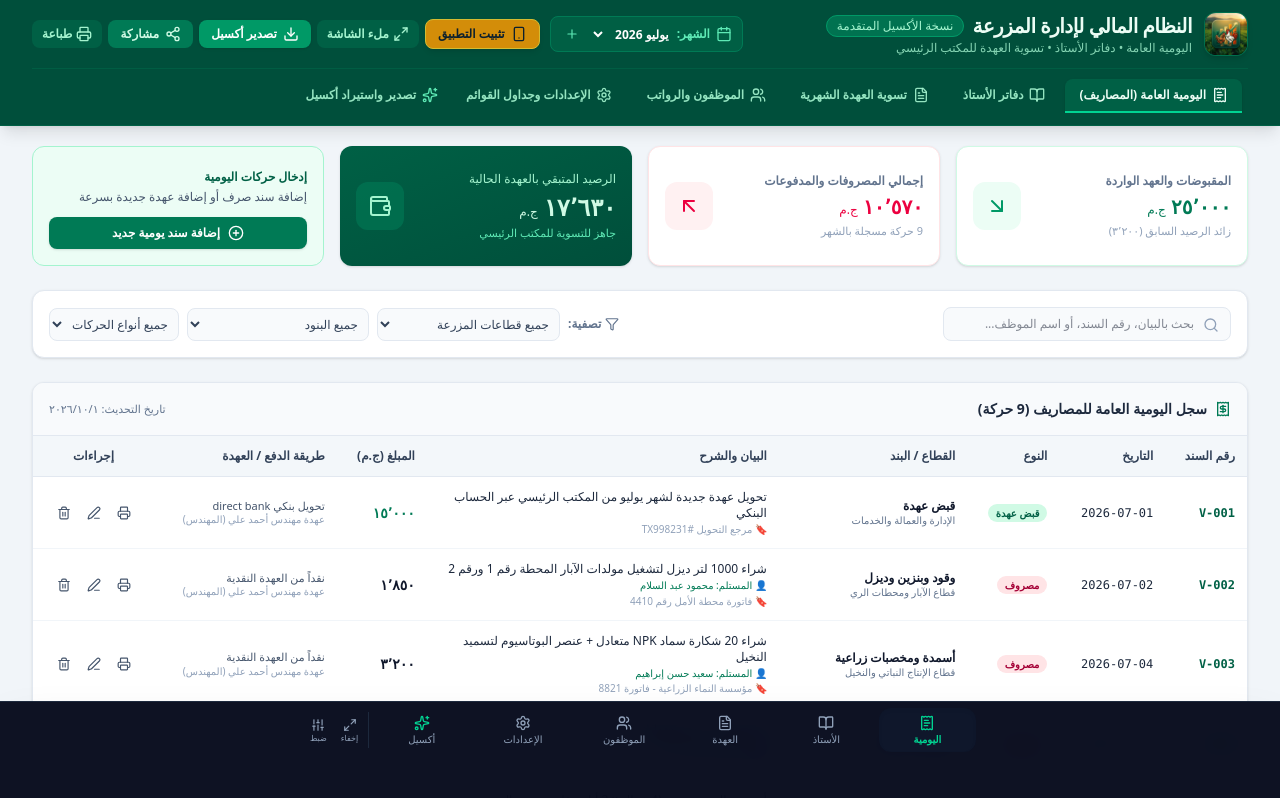
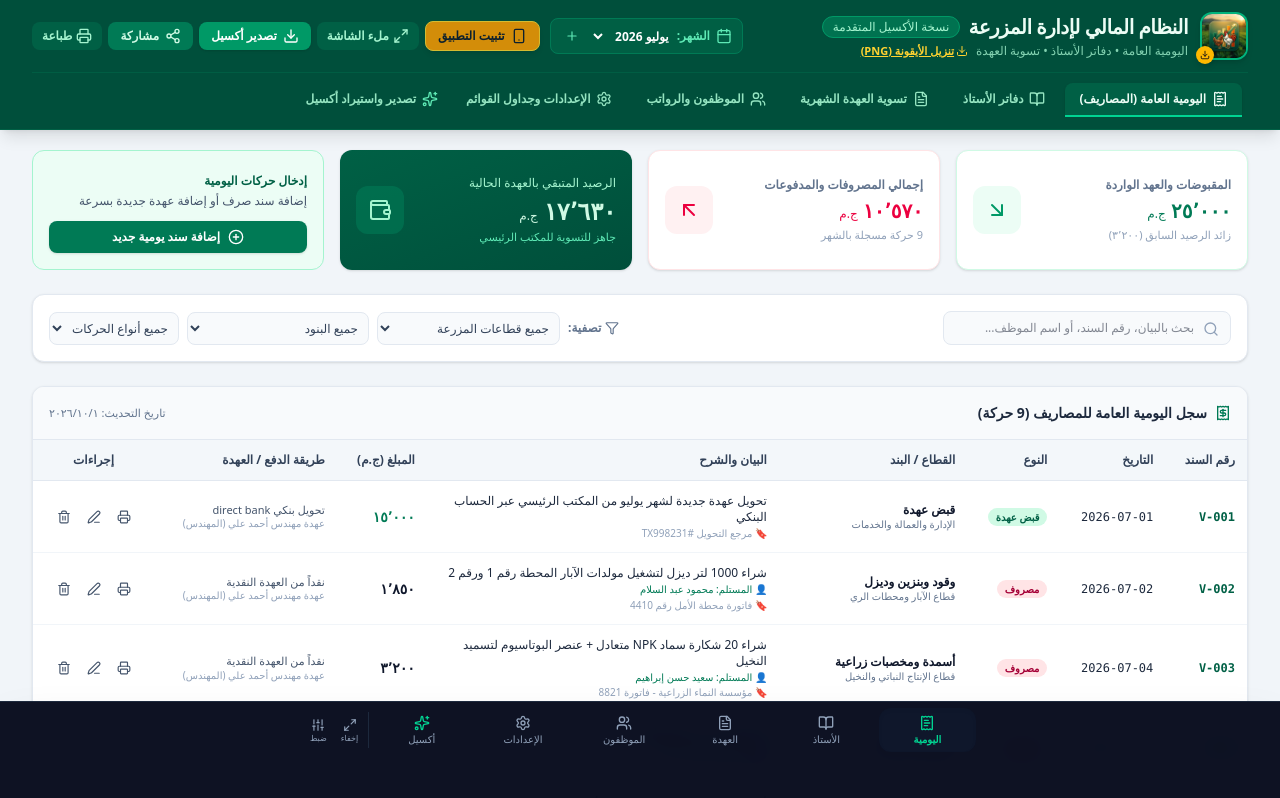
Before and after one commit to siecoojack/Farm-finance-manager-, a React (Vite) app: page / in a window 1280 px wide. Shown: the top 798 px of the page. Built offline with nearby package versions, Linux system fonts and the light colour scheme.

Commit message:
feat(navbar): add icon download functionality
Implement a download feature for the application icon in the navbar, allowing users to save the logo via a direct browser trigger or a server-side fallback.

```diff
--- a/server.ts
+++ b/server.ts
@@ -9,6 +9,14 @@ async function startServer() {
   // API Health check endpoint
   app.get("/api/health", (_req, res) => {
     res.json({ status: "ok", app: "Farm Financial Management System" });
+  });
+
+  // Direct download route for the poultry farm app icon
+  app.get("/api/icon-download", (_req, res) => {
+    const iconPath = path.join(process.cwd(), "public", "icon-512.png");
+    res.setHeader("Content-Disposition", 'attachment; filename="farm-poultry-icon.png"');
+    res.setHeader("Content-Type", "image/png");
+    res.sendFile(iconPath);
   });
 
   // Serve static assets or use Vite middleware depending on NODE_ENV
--- a/src/components/Navbar.tsx
+++ b/src/components/Navbar.tsx
@@ -36,6 +36,7 @@ export const Navbar: React.FC<NavbarProps> = ({
   onPrint
 }) => {
   const [isFullscreen, setIsFullscreen] = useState(false);
+  const [downloadSuccess, setDownloadSuccess] = useState(false);
 
   useEffect(() => {
     const handleFs = () => {
@@ -50,6 +51,25 @@ export const Navbar: React.FC<NavbarProps> = ({
       document.documentElement.requestFullscreen?.();
     } else {
       document.exitFullscreen?.();
+    }
+  };
+
+  const handleDownloadIcon = async () => {
+    try {
+      const res = await fetch('/icon-512.png');
+      const blob = await res.blob();
+      const blobUrl = URL.createObjectURL(blob);
+      const link = document.createElement('a');
+      link.href = blobUrl;
+      link.download = 'poultry-farm-icon.png';
+      document.body.appendChild(link);
+      link.click();
+      document.body.removeChild(link);
+      setTimeout(() => URL.revokeObjectURL(blobUrl), 2000);
+      setDownloadSuccess(true);
+      setTimeout(() => setDownloadSuccess(false), 4000);
+    } catch {
+      window.open('/api/icon-download', '_blank');
     }
   };
 
@@ -102,11 +122,20 @@ export const Navbar: React.FC<NavbarProps> = ({
 
           {/* Logo & Title */}
           <div className="flex items-center gap-3">
-            <img
-              src="/icon-192.png"
-              alt="أيقونة مزرعة الدواجن"
-              className="w-11 h-11 rounded-xl shadow-md border border-emerald-400/40 object-cover bg-emerald-950"
-            />
+            <button
+              onClick={handleDownloadIcon}
+              title="اضغط هنا لتنزيل صورة الأيقونة مباشرة بجودة عالية (PNG)"
+              className="relative group cursor-pointer focus:outline-none transition active:scale-95 shrink-0 text-right"
+            >
+              <img
+                src="/icon-192.png"
+                alt="أيقونة مزرعة الدواجن"
+                className="w-12 h-12 rounded-xl shadow-md border-2 border-emerald-400/80 object-cover bg-emerald-950 group-hover:brightness-110"
+              />
+              <span className="absolute -bottom-1 -left-1 bg-amber-400 text-slate-950 p-1 rounded-full shadow-md text-[9px] font-bold flex items-center justify-center">
+                <Download className="w-2.5 h-2.5" />
+              </span>
+            </button>
             <div>
               <div className="flex items-center gap-2">
                 <h1 className="text-xl font-bold tracking-tight text-emerald-50">النظام المالي لإدارة المزرعة</h1>
@@ -114,7 +143,21 @@ export const Navbar: React.FC<NavbarProps> = ({
                   نسخة الأكسيل المتقدمة
                 </span>
               </div>
-              <p className="text-xs text-emerald-200/80">اليومية العامة • دفاتر الأستاذ • تسوية العهدة للمكتب الرئيسي</p>
+              <div className="flex items-center gap-2 text-xs text-emerald-200/80 mt-0.5">
+                <span>اليومية العامة • دفاتر الأستاذ • تسوية العهدة</span>
+                <button
+                  onClick={handleDownloadIcon}
+                  className="text-amber-300 hover:text-amber-200 underline font-bold text-[11px] flex items-center gap-0.5 transition"
+                >
+                  <Download className="w-3 h-3" />
+                  <span>تنزيل الأيقونة (PNG)</span>
+                </button>
+                {downloadSuccess && (
+                  <span className="text-emerald-300 font-bold bg-emerald-800/90 px-2 py-0.5 rounded text-[10px] animate-pulse">
+                    ✓ تم التنزيل بنجاح!
+                  </span>
+                )}
+              </div>
             </div>
           </div>
 
```
